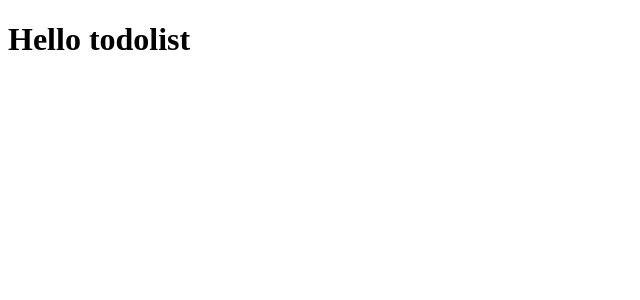
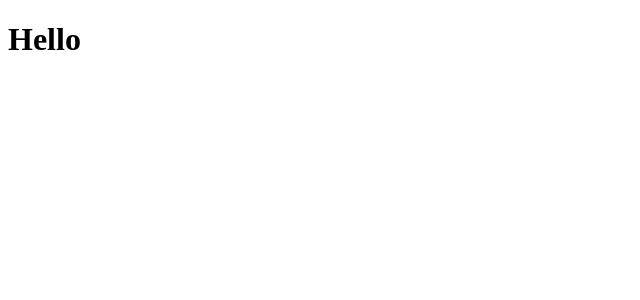
Before and after one commit to NamelessKing/angular-TodoList, an Angular app: page / in a window 1280 px wide. Shown: the top 300 px of the page, without its empty margins (0-640 px from the left). Built offline with nearby package versions, Linux system fonts and the light colour scheme.

Commit message:
remove title

```diff
--- a/src/app/app.component.ts
+++ b/src/app/app.component.ts
@@ -6,5 +6,5 @@ import { Component } from '@angular/core';
   styleUrls: ['./app.component.css']
 })
 export class AppComponent {
-  title = 'todolist';
+
 }
```
